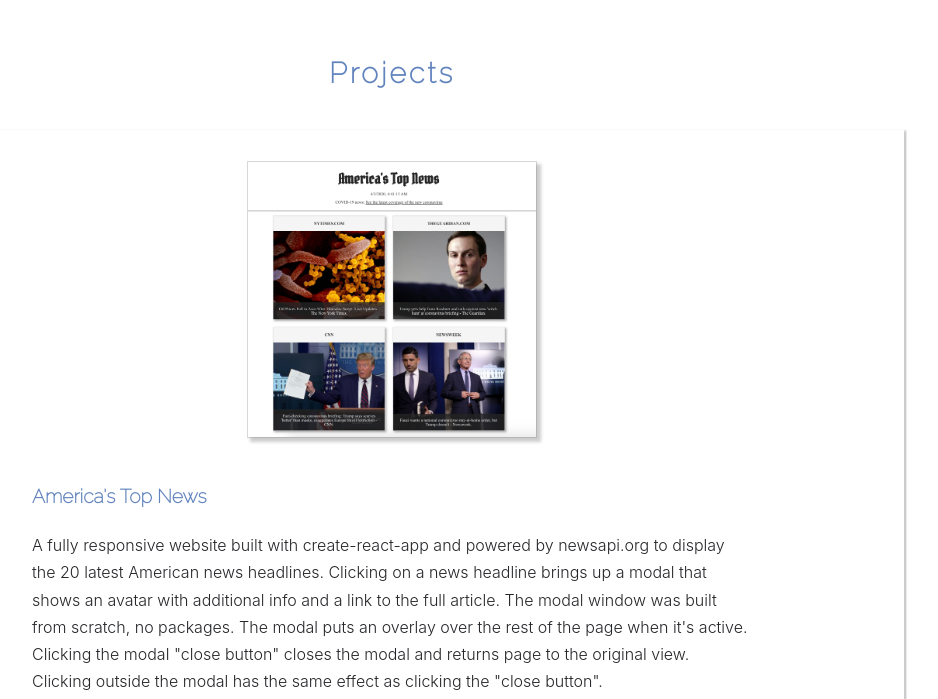
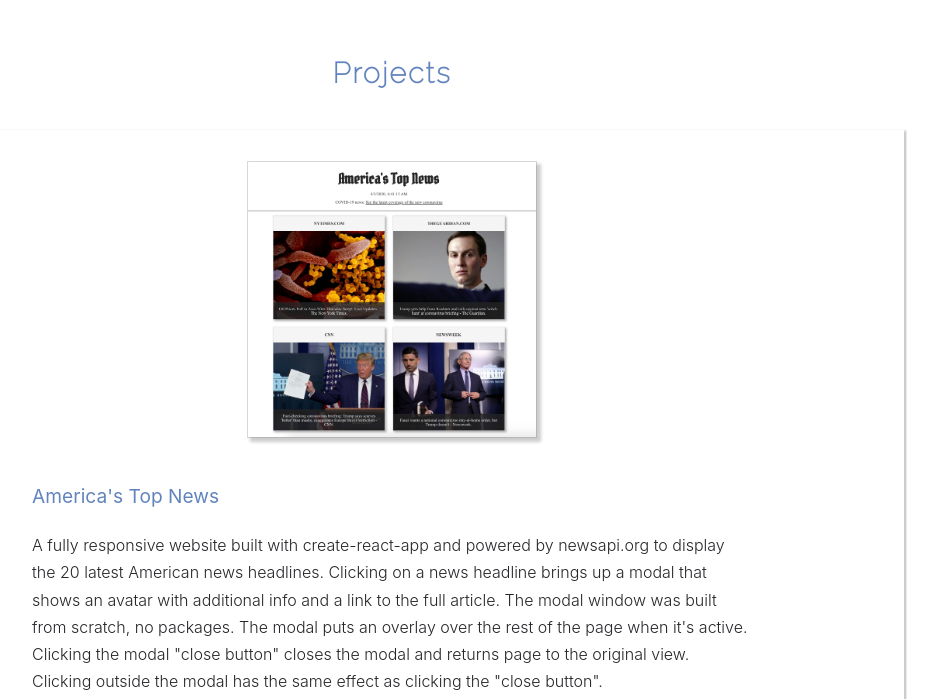
Before and after one commit to SArliss/sarliss-portfolio, a React (Create React App) app: page / in a window 1280 px wide. Shown: the part 2261-2960 px from the top of the page, without its empty margins (248-1186 px from the left). Built offline with nearby package versions, Linux system fonts and the light colour scheme; some icons are missing.

Commit message:
Updated css global h3

```diff
--- a/public/index.html
+++ b/public/index.html
@@ -11,7 +11,6 @@
     content="Sinara Arliss, Software Engineer, Web Developer, Front End, CSS, HTML, JavaScript, React">
   <meta name="author" content="Sinara Arliss">
   <meta name="google-site-verification" content="AHCTLaQK7NyEgFOGEcM8r8zYbbzFi6E2WkCy2A50Xq8" />
-  <link href="https://fonts.googleapis.com/css?family=Spartan&display=swap" rel="stylesheet">
   <link href="https://fonts.googleapis.com/css2?family=Raleway:wght@100&display=swap" rel="stylesheet">
   <link href="https://fonts.googleapis.com/css2?family=Shadows+Into+Light&display=swap" rel="stylesheet">
   <link href="https://cdn.rawgit.com/konpa/devicon/df6431e323547add1b4cf45992913f15286456d3/devicon.min.css" rel="stylesheet">
--- a/src/App.css
+++ b/src/App.css
@@ -53,7 +53,7 @@ h3 {
   text-align: center;
   padding-top: 1em;
   padding-bottom: 0.5em;
-  letter-spacing: 0.1em;
+  letter-spacing: 0.07em;
   font-size: 1.8em;
   color: #6284be;
 }
@@ -435,8 +435,7 @@ h3 {
 }
 
 .project-title a{
-  font-family: 'Raleway', sans-serif;
-  font-weight: bold;
+  font-weight: 400;
   font-size: 1.2em;
   text-decoration: none;
 }
```
